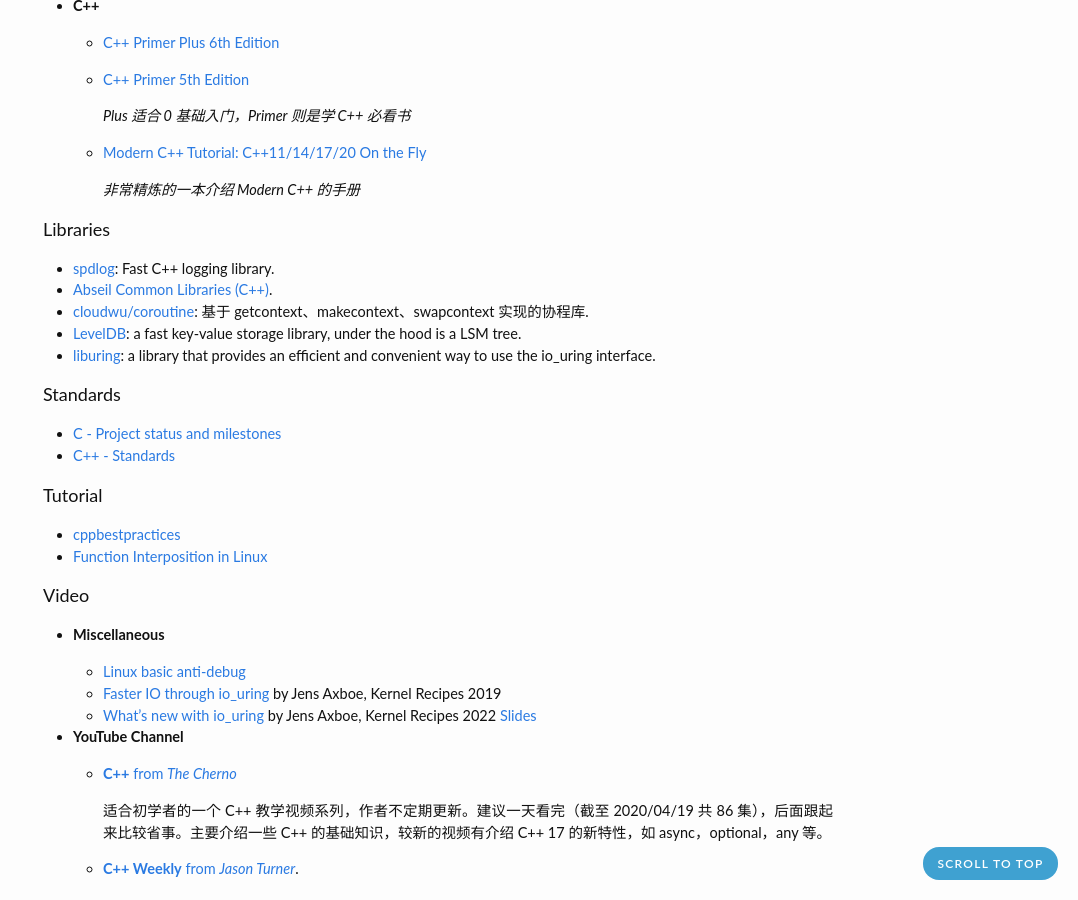
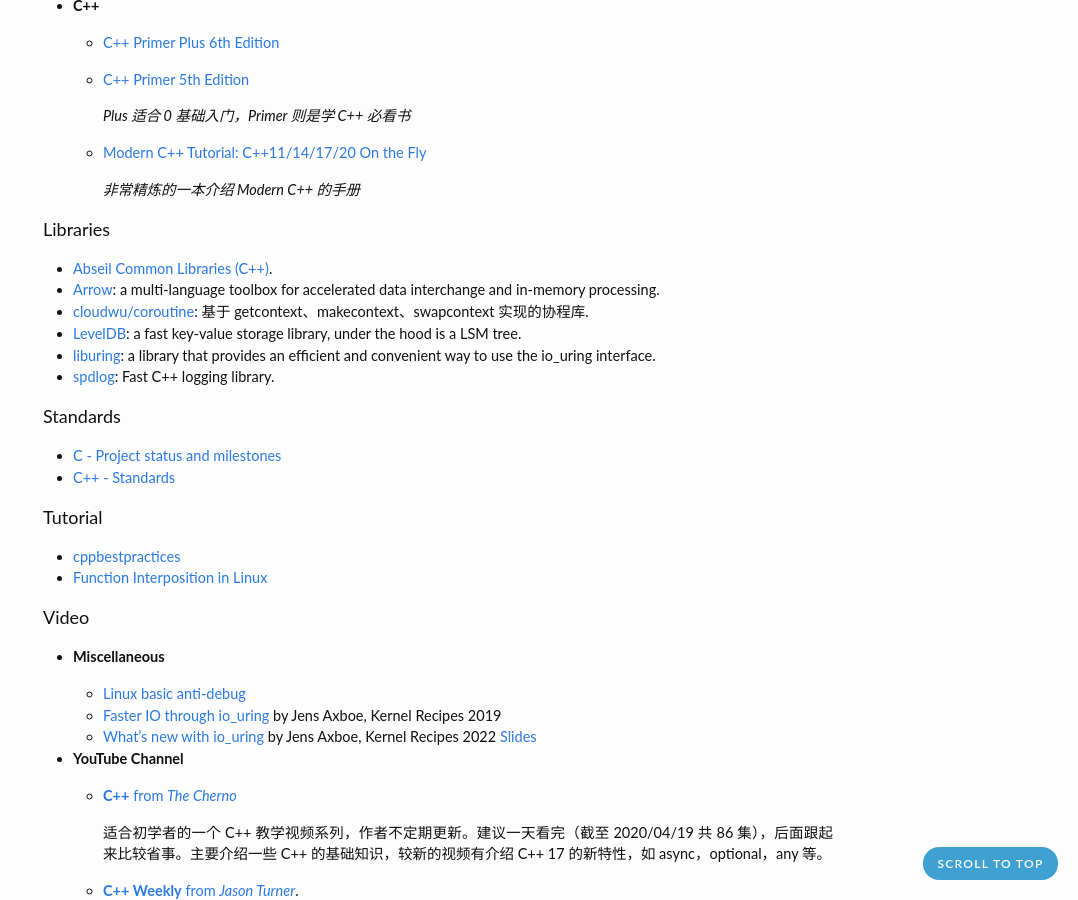
Before and after one commit to zhjwpku/zhjwpku.github.io, a Jekyll site: the page built from _posts/2019-10-07-cpp-learning-resources.md, in a window 1280 px wide and 900 px high, scrolled down 1245 px. Shown: the whole window, without its empty margins (202-1280 px from the left). Built offline with Jekyll 4.4.1, drawn with Linux system fonts in a browser that asks for light colours; comment, search, counter and statistics services are not loaded.

Commit message:
apache arrow
Signed-off-by: Zhao Junwang <zhjwpku@gmail.com>

```diff
--- a/_posts/2019-10-07-cpp-learning-resources.md
+++ b/_posts/2019-10-07-cpp-learning-resources.md
@@ -73,11 +73,12 @@
 
 <h4>Libraries</h4>
 
-- [spdlog][spdlog]: Fast C++ logging library.
 - [Abseil Common Libraries (C++)][abseil-cpp].
+- [Arrow][arrow]: a multi-language toolbox for accelerated data interchange and in-memory processing.
 - [cloudwu/coroutine](https://github.com/cloudwu/coroutine): 基于 getcontext、makecontext、swapcontext 实现的协程库.
 - [LevelDB][leveldb]: a fast key-value storage library, under the hood is a LSM tree.
 - [liburing][liburing]: a library that provides an efficient and convenient way to use the io_uring interface.
+- [spdlog][spdlog]: Fast C++ logging library.
 
 <h4>Standards</h4>
 
@@ -172,3 +173,4 @@
 [principlesofchaos]: http://principlesofchaos.org/
 [leveldb]: https://github.com/google/leveldb
 [liburing]: https://github.com/axboe/liburing
+[arrow]: https://github.com/apache/arrow
```
